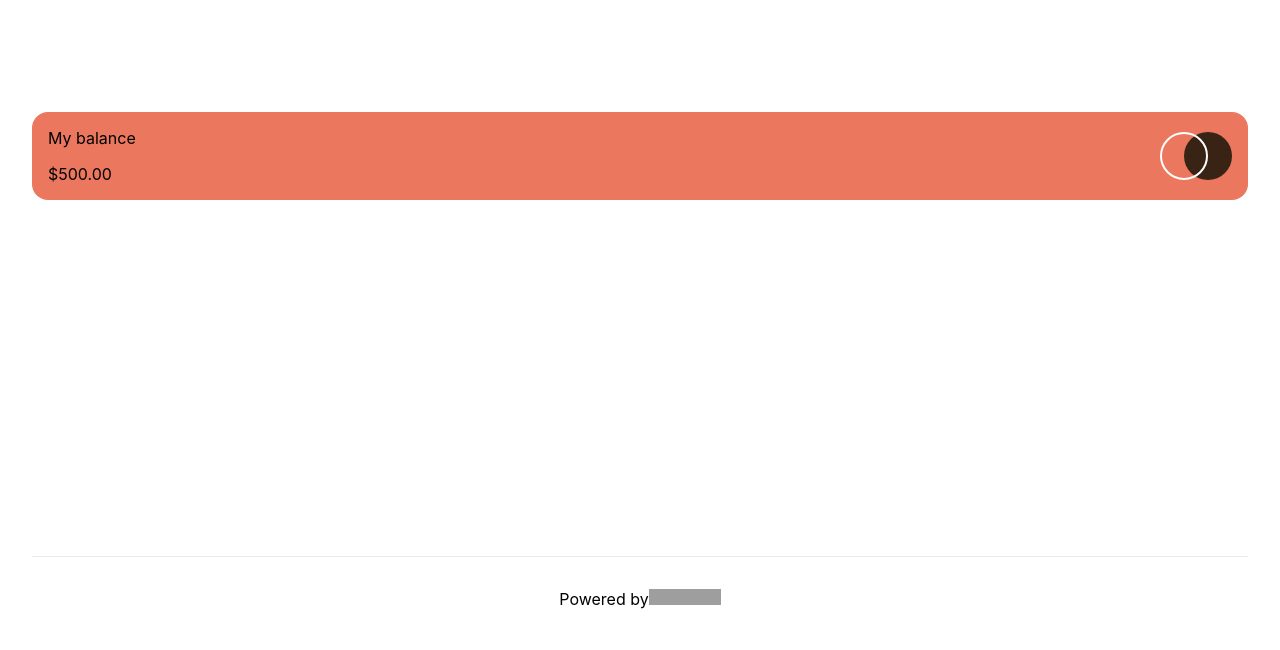
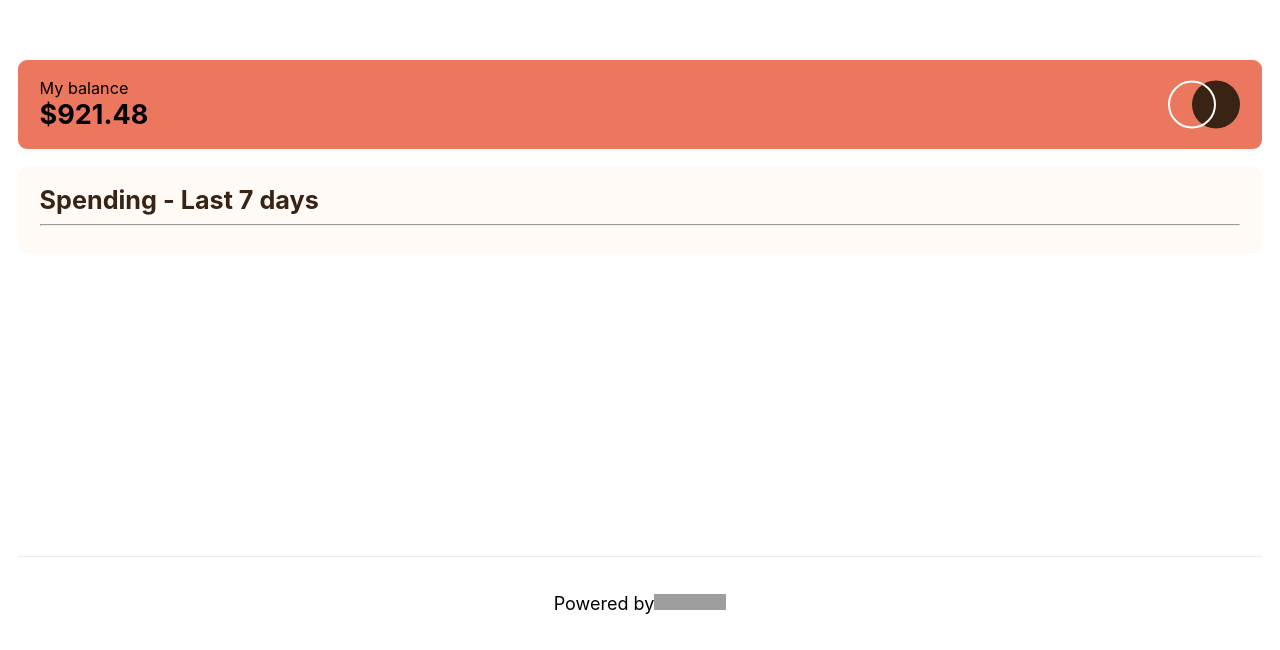
Before and after one commit to crsph/FM-ExpensesChart, a Next.js app: page / in a window 1280 px wide. Shown: the part 244-894 px from the top of the page. Built offline with nearby package versions, Linux system fonts and the light colour scheme; grey boxes are pictures that could not be loaded.

Commit message:
Added my balance container & stat container

```diff
--- a/pages/index.js
+++ b/pages/index.js
@@ -15,11 +15,26 @@
       <main className={styles["main"]}>
         <div className={styles["my-balance-container"]}>
           <div className={styles["inner-balance-container"]}>
-            <p>My balance</p>
-            <p>$500.00</p>
+            <p className={styles["inner-balance-container__label"]}>
+              My balance
+            </p>
+            <p className={styles["inner-balance-container__balance"]}>
+              $921.48
+            </p>
           </div>
           <Image src={logo} alt="#" />
         </div>
+
+        <div className={styles["stat-container"]}>
+          <p className={styles["stat-container__label"]}>
+            Spending - Last 7 days
+          </p>
+
+          <hr />
+        </div>
+
+        {/* <div className={styles[""]}></div> */}
+
       </main>
 
       <footer className={styles["footer"]}>
--- a/styles/Home.module.scss
+++ b/styles/Home.module.scss
@@ -1,7 +1,7 @@
 @use "./config";
 
 .container {
-  padding: 0 2rem;
+  padding: 0 1rem;
 }
 
 .main {
@@ -33,8 +33,36 @@
 .my-balance-container {
   background-color: config.$SOFT_RED;
   min-width: 100%;
-  padding: 0 1rem 0 1rem;
-  border-radius: 1em;
+  padding: 1rem 1.2rem;
+  border-radius: .5em;
   display: flex;
   justify-content: space-between;
+  margin-bottom: 1rem;
 }
+
+.inner-balance-container {
+  &__label {
+    font-size: .9em;
+    margin: 0;
+  }
+
+  &__balance {
+    font-size: 1.5em;
+    font-weight: config.$FONT_WEIGHT_700;
+    margin: 0;
+  }
+}
+
+.stat-container {
+  background-color: config.$VERY_PALE_ORANGE;
+  min-width: 100%;
+  border-radius: .5em;
+  padding: 1rem 1.2rem;
+
+  &__label {
+    color: config.$DARK_BROWN;
+    font-size: 1.4em;
+    font-weight: config.$FONT_WEIGHT_700;
+    margin: 0;
+  }
+}
--- a/styles/globals.scss
+++ b/styles/globals.scss
@@ -4,6 +4,7 @@
 body {
   padding: 0;
   margin: 0;
+  font-size: 18px;
   font-family: -apple-system, BlinkMacSystemFont, Segoe UI, Roboto, Oxygen,
     Ubuntu, Cantarell, Fira Sans, Droid Sans, Helvetica Neue, sans-serif;
 }
```
